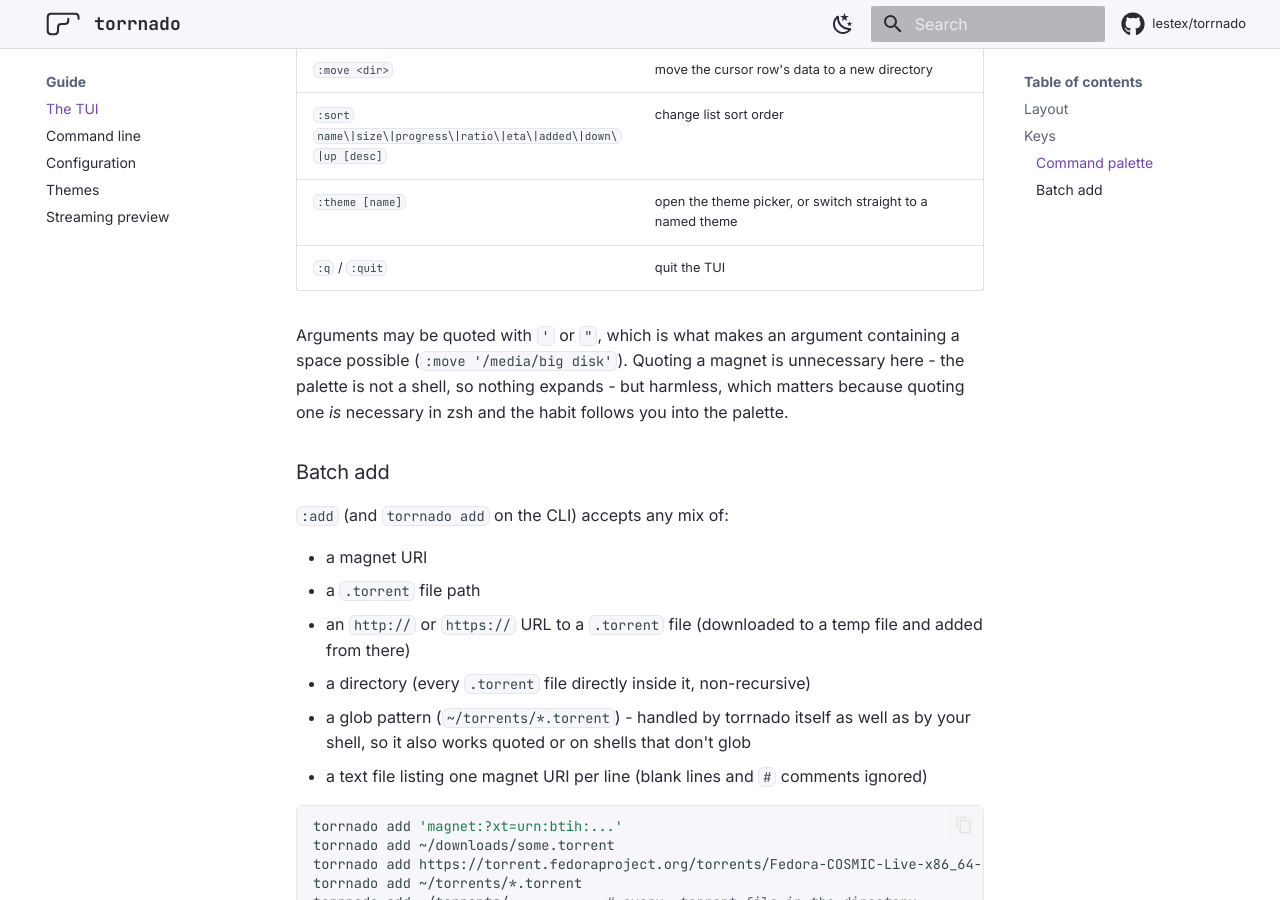
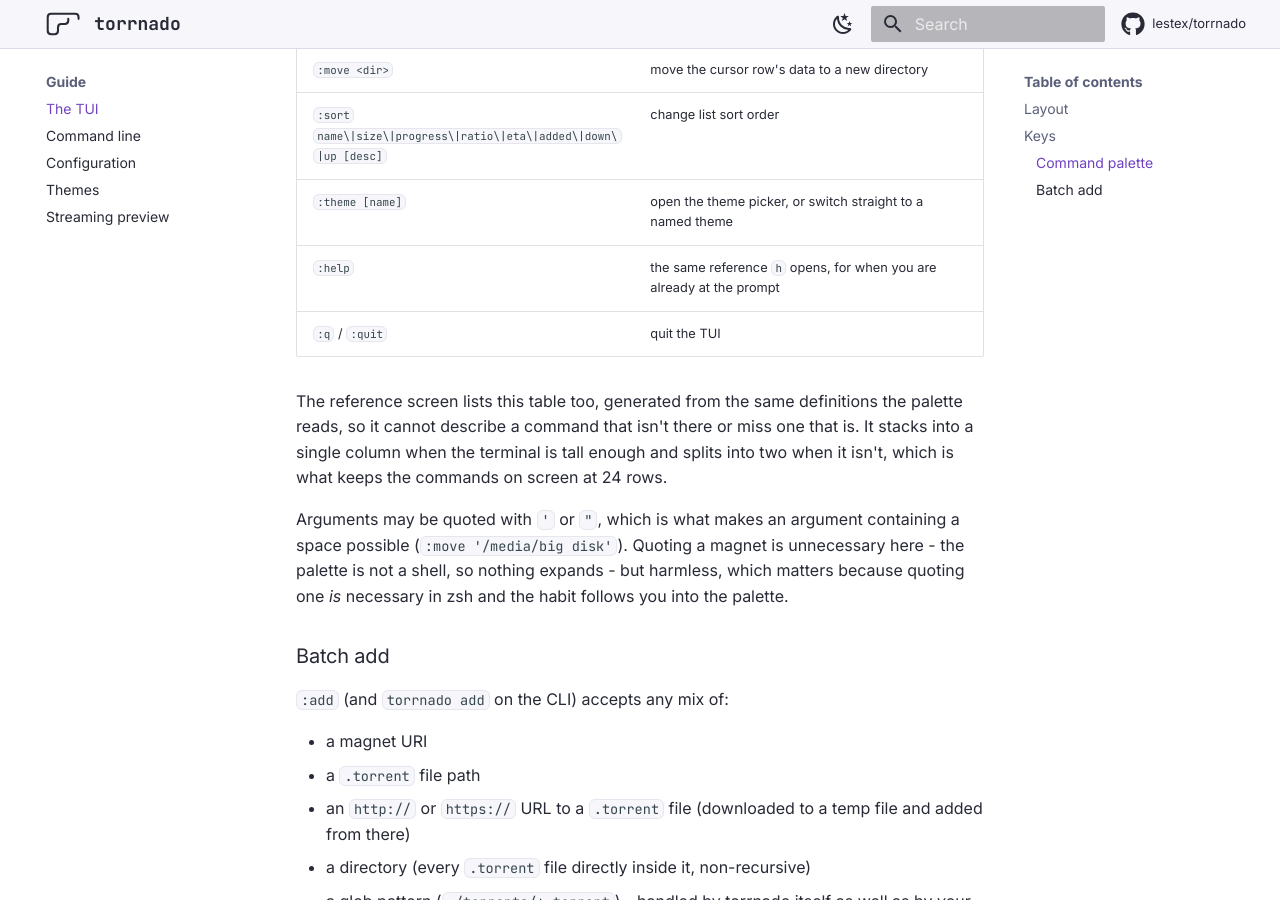
Before and after one commit to lestex/torrnado, an MkDocs documentation site: the page built from docs/guide/tui.md, in a window 1280 px wide and 900 px high, scrolled down 2563 px. Built offline with MkDocs 1.6.1 and Material for MkDocs 9.7.7, drawn with Linux system fonts in a browser that asks for light colours; comment, search, counter and statistics services are not loaded.

Commit message:
docs: :help and the command reference

```diff
--- a/docs/guide/tui.md
+++ b/docs/guide/tui.md
@@ -86,7 +86,14 @@ always apply to the list's selection or cursor row.
 | `:move <dir>`                                           | move the cursor row's data to a new directory |
 | `:sort name\|size\|progress\|ratio\|eta\|added\|down\|up [desc]` | change list sort order |
 | `:theme [name]`                                         | open the theme picker, or switch straight to a named theme |
+| `:help`                                                 | the same reference `h` opens, for when you are already at the prompt |
 | `:q` / `:quit`                                          | quit the TUI                              |
+
+The reference screen lists this table too, generated from the same
+definitions the palette reads, so it cannot describe a command that isn't
+there or miss one that is. It stacks into a single column when the
+terminal is tall enough and splits into two when it isn't, which is what
+keeps the commands on screen at 24 rows.
 
 Arguments may be quoted with `'` or `"`, which is what makes an argument
 containing a space possible (`:move '/media/big disk'`). Quoting a magnet
```
